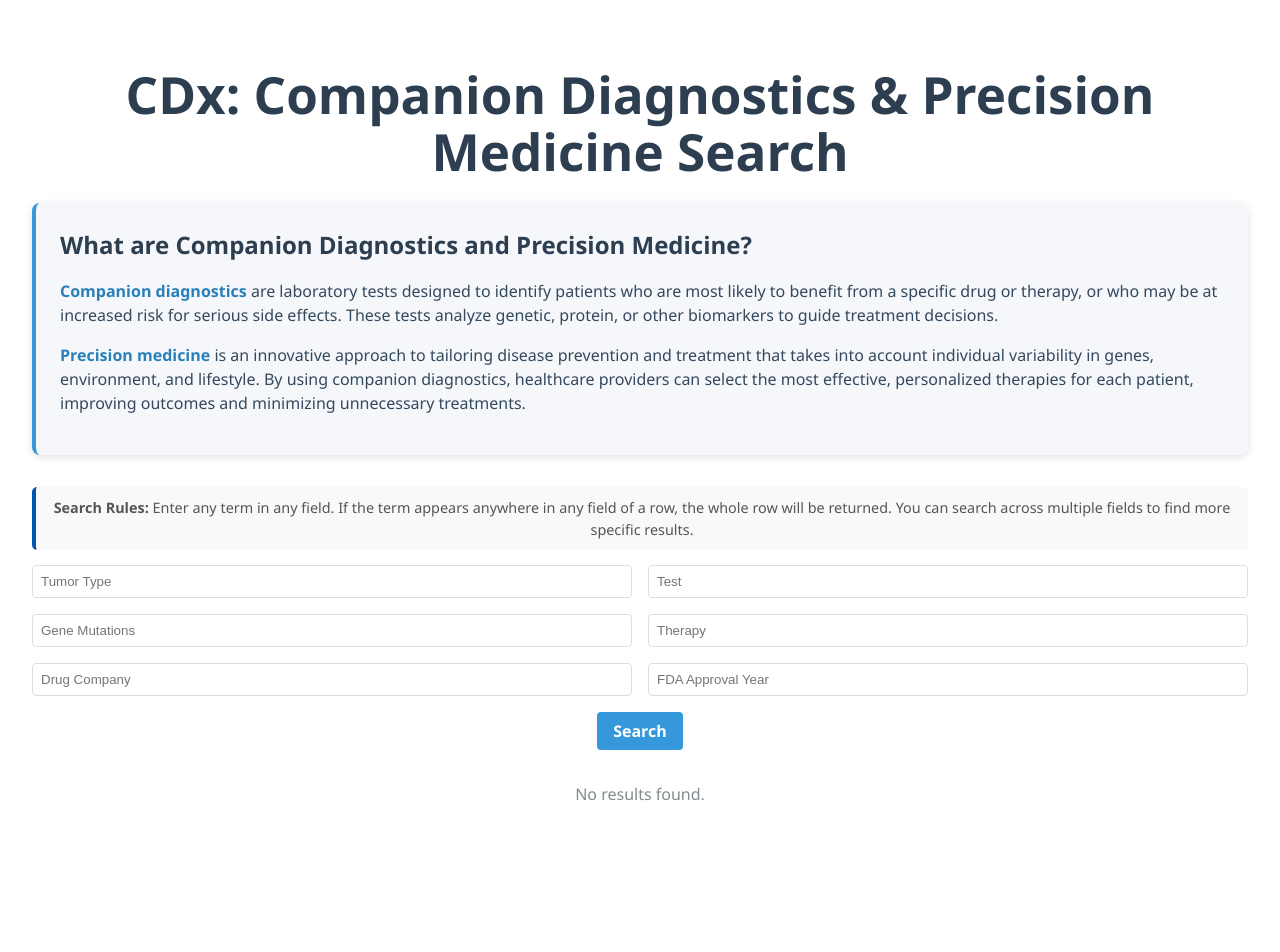
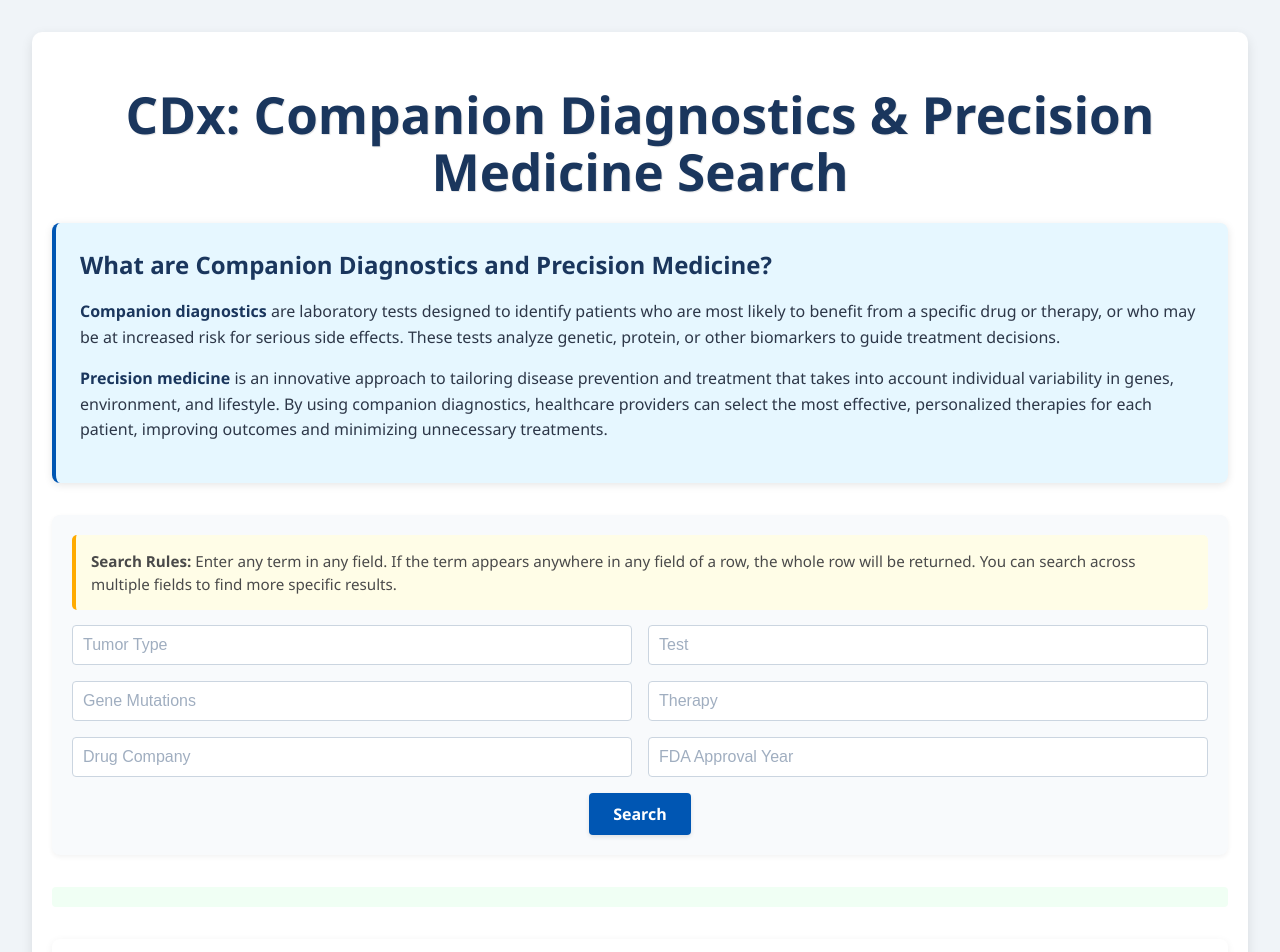
Before and after one commit to danielkarolinska/CDx, a React (Vite) app in the folder frontend/: page / in a window 1280 px wide. Shown: the top 952 px of the page. Before the commit the page ends 838 px from the top, so only its background shows below. Built offline with nearby package versions, Linux system fonts and the light colour scheme.

Commit message:
Enhance UI with better color contrast and improved readability

```diff
--- a/frontend/src/App.css
+++ b/frontend/src/App.css
@@ -1,3 +1,9 @@
+body {
+  background-color: #f0f4f8;
+  margin: 0;
+  padding: 0;
+}
+
 #root {
   max-width: 1280px;
   margin: 0 auto;
@@ -44,43 +50,71 @@
 .container {
   font-family: 'Segoe UI', Tahoma, Geneva, Verdana, sans-serif;
   line-height: 1.5;
+  background-color: #ffffff;
+  padding: 20px;
+  border-radius: 10px;
+  box-shadow: 0 4px 12px rgba(0, 0, 0, 0.1);
 }
 
 header h1 {
-  color: #2c3e50;
+  color: #1a365d;
   margin-bottom: 1.5rem;
+  font-weight: 700;
+  text-shadow: 1px 1px 1px rgba(0, 0, 0, 0.1);
 }
 
 .intro-section {
-  background: #f5f7fa;
+  background: #e6f7ff;
   border-radius: 8px;
   padding: 1.5rem;
   margin-bottom: 2rem;
-  box-shadow: 0 2px 8px #e0e0e0;
+  box-shadow: 0 2px 8px rgba(0, 0, 0, 0.1);
   text-align: left;
   color: #333;
-  border-left: 4px solid #3498db;
+  border-left: 4px solid #0056b3;
 }
 
 .intro-section h2 {
-  color: #2c3e50;
+  color: #1a365d;
   margin-top: 0;
   margin-bottom: 1rem;
   font-size: 1.5rem;
+  font-weight: 600;
 }
 
 .intro-section p {
   margin-bottom: 1rem;
-  color: #34495e;
+  color: #2d3748;
+  line-height: 1.6;
 }
 
 .intro-section b {
-  color: #2980b9;
+  color: #1a365d;
   font-weight: 600;
+}
+
+.search-instructions {
+  margin-bottom: 15px;
+  background-color: #fffde7;
+  padding: 15px;
+  border-radius: 5px;
+  border-left: 4px solid #ffab00;
+  text-align: left;
+}
+
+.search-instructions p {
+  margin: 0;
+  font-size: 0.95rem;
+  color: #4a4a4a;
+  line-height: 1.5;
 }
 
 .search-form {
   margin-bottom: 2rem;
+  background-color: #f8fafc;
+  padding: 20px;
+  border-radius: 8px;
+  box-shadow: 0 2px 5px rgba(0, 0, 0, 0.05);
 }
 
 .form-row {
@@ -91,64 +125,112 @@ header h1 {
 
 .form-row input {
   flex: 1;
-  padding: 0.5rem;
-  border: 1px solid #ddd;
+  padding: 10px;
+  border: 1px solid #cbd5e0;
   border-radius: 4px;
+  font-size: 16px;
+  color: #2d3748;
+  background-color: white;
+  transition: border-color 0.2s;
+}
+
+.form-row input:focus {
+  border-color: #3182ce;
+  outline: none;
+  box-shadow: 0 0 0 3px rgba(49, 130, 206, 0.2);
+}
+
+.form-row input::placeholder {
+  color: #a0aec0;
 }
 
 button {
-  background-color: #3498db;
+  background-color: #0056b3;
   color: white;
   border: none;
   border-radius: 4px;
-  padding: 0.5rem 1rem;
+  padding: 0.6rem 1.5rem;
   cursor: pointer;
   font-weight: bold;
+  font-size: 16px;
+  transition: background-color 0.2s;
+  box-shadow: 0 2px 4px rgba(0, 0, 0, 0.1);
 }
 
 button:hover {
-  background-color: #2980b9;
+  background-color: #004494;
 }
 
 button:disabled {
-  background-color: #95a5a6;
+  background-color: #cbd5e0;
   cursor: not-allowed;
+  box-shadow: none;
 }
 
 .error {
-  color: #e74c3c;
+  color: #e53e3e;
   margin-bottom: 1rem;
+  padding: 10px;
+  background-color: #fff5f5;
+  border-left: 4px solid #e53e3e;
+  border-radius: 4px;
+  text-align: left;
+}
+
+.results-info {
+  margin: 10px 0;
+  font-weight: bold;
+  color: #2f855a;
+  background-color: #f0fff4;
+  padding: 10px;
+  border-radius: 4px;
+  text-align: left;
 }
 
 .no-results {
-  color: #7f8c8d;
+  color: #718096;
   margin-top: 1rem;
+  background-color: #f7fafc;
+  padding: 20px;
+  border-radius: 8px;
+  border: 1px dashed #cbd5e0;
 }
 
 .results-table {
   margin-top: 2rem;
+  overflow-x: auto;
+  background-color: white;
+  border-radius: 8px;
+  box-shadow: 0 2px 8px rgba(0, 0, 0, 0.06);
 }
 
 table {
   width: 100%;
   border-collapse: collapse;
-  margin-top: 1rem;
+  margin-top: 0;
 }
 
 th, td {
-  border: 1px solid #ddd;
-  padding: 0.5rem;
+  border: 1px solid #e2e8f0;
+  padding: 12px 15px;
   text-align: left;
 }
 
 th {
-  background-color: #f5f7fa;
-  color: #2c3e50;
-  font-weight: bold;
+  background-color: #2c5282;
+  color: white;
+  font-weight: 600;
+  text-transform: uppercase;
+  font-size: 0.9rem;
+  letter-spacing: 0.5px;
 }
 
 tr:nth-child(even) {
-  background-color: #f9f9f9;
+  background-color: #f8fafc;
+}
+
+tr:hover {
+  background-color: #ebf8ff;
 }
 
 @media (max-width: 768px) {
@@ -156,23 +238,3 @@ tr:nth-child(even) {
     flex-direction: column;
   }
 }
-
-.search-instructions {
-  margin-bottom: 15px;
-  background-color: #f8f9fa;
-  padding: 10px;
-  border-radius: 5px;
-  border-left: 4px solid #0056b3;
-}
-
-.search-instructions p {
-  margin: 0;
-  font-size: 0.9rem;
-  color: #555;
-}
-
-.results-info {
-  margin: 10px 0;
-  font-weight: bold;
-  color: #28a745;
-}
```
